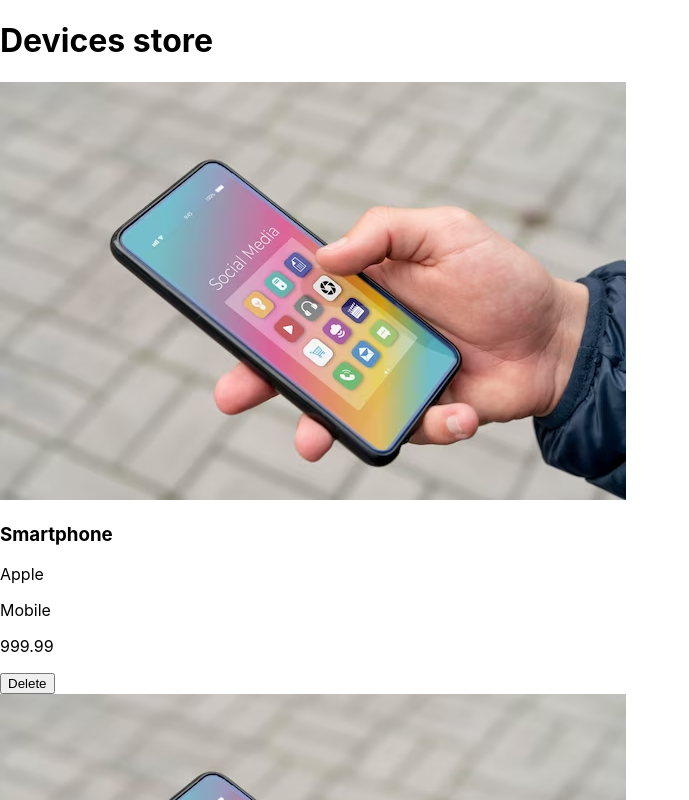
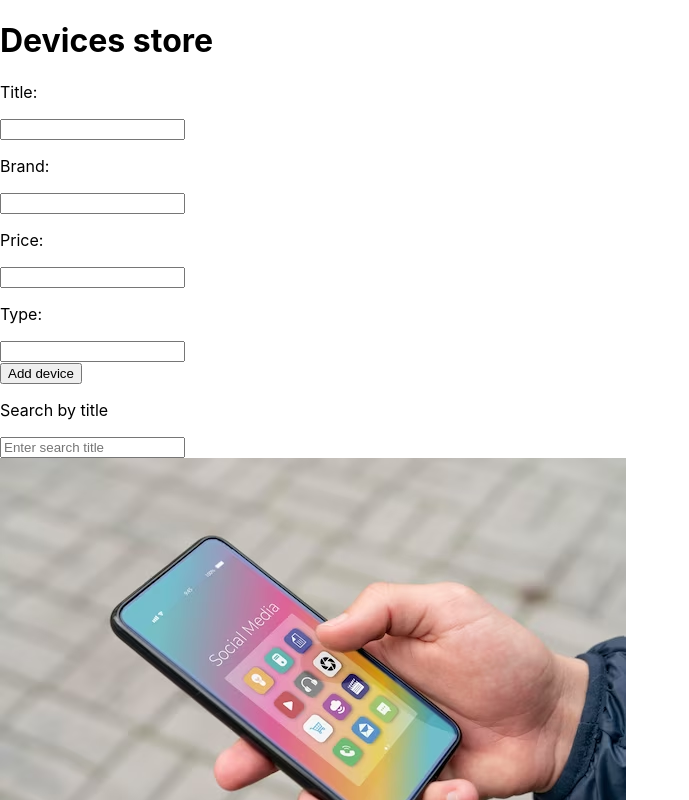
Before and after one commit to Maxim4ik118/fson87-pr, a React (Create React App) app: page / in a window 1280 px wide. Shown: the top 800 px of the page, without its empty margins (0-689 px from the left). Built offline with nearby package versions, Linux system fonts and the light colour scheme.

Commit message:
Add Form

```diff
--- a/src/components/App.jsx
+++ b/src/components/App.jsx
@@ -1,6 +1,7 @@
 import imgDevice from 'assets/images/device.avif';
 import DevicesList from './DevicesList/DevicesList';
 import { Component } from 'react';
+import DeviceForm from './DeviceForm/DeviceForm';
 
 const devices = [
   {
@@ -88,6 +89,7 @@ const devices = [
 export class App extends Component {
   state = {
     devices: devices,
+    filter: '',
   };
 
   onDeleteDevice = id => {
@@ -96,12 +98,43 @@ export class App extends Component {
     });
   };
 
+  onAddDevice = data => {
+    if (this.state.devices.some(({ title }) => data.title === title))
+      return alert('This device have alredy been added');
+    console.log(data);
+    const newDevice = {
+      ...data,
+      coverImage: imgDevice,
+      id: new Date().getMilliseconds(),
+    };
+    this.setState({ devices: [...this.state.devices, newDevice] });
+  };
+
+  onIputChange = event => {
+    this.setState({ filter: event.target.value });
+  };
+
   render() {
+    const filteredDevices = this.state.devices.filter(device =>
+      device.title
+        .toLowerCase()
+        .includes(this.state.filter.toLowerCase().trim())
+    );
     return (
       <div>
         <h1>Devices store</h1>
+        <DeviceForm onAddDevice={this.onAddDevice} />
+        <label>
+          <p>Search by title</p>
+          <input
+            type="text"
+            placeholder="Enter search title"
+            value={this.state.filter}
+            onChange={this.onIputChange}
+          />
+        </label>
         <DevicesList
-          devices={this.state.devices}
+          devices={filteredDevices}
           onDeleteDevice={this.onDeleteDevice}
         />
       </div>
--- /dev/null
+++ b/src/components/DeviceForm/DeviceForm.jsx
@@ -0,0 +1,78 @@
+import { Component } from 'react';
+
+export default class DeviceForm extends Component {
+  state = {
+    title: '',
+    brand: '',
+    price: '',
+    type: '',
+  };
+
+  onChangeInputValue = event => {
+    this.setState({ [event.target.name]: event.target.value });
+  };
+
+  onFormSubmit = event => {
+    event.preventDefault();
+    const data = {
+      title: this.state.title,
+      brand: this.state.brand,
+      price: this.state.price,
+      type: this.state.type,
+    };
+    this.props.onAddDevice(data);
+    this.setState({ title: '', brand: '', price: '', type: '' });
+  };
+
+  render() {
+    const { title, brand, price, type } = this.state;
+    return (
+      <div>
+        <form onSubmit={this.onFormSubmit}>
+          <label>
+            <p>Title: </p>
+            <input
+              type="text"
+              name="title"
+              value={title}
+              onChange={this.onChangeInputValue}
+              required
+            />
+          </label>
+          <label>
+            <p>Brand: </p>
+            <input
+              type="text"
+              name="brand"
+              value={brand}
+              onChange={this.onChangeInputValue}
+              required
+            />
+          </label>
+          <label>
+            <p>Price: </p>
+            <input
+              type="text"
+              name="price"
+              value={price}
+              onChange={this.onChangeInputValue}
+              required
+            />
+          </label>
+          <label>
+            <p>Type: </p>
+            <input
+              type="text"
+              name="type"
+              value={type}
+              onChange={this.onChangeInputValue}
+              required
+            />
+          </label>
+          <br />
+          <button type="submit">Add device</button>
+        </form>
+      </div>
+    );
+  }
+}
```
